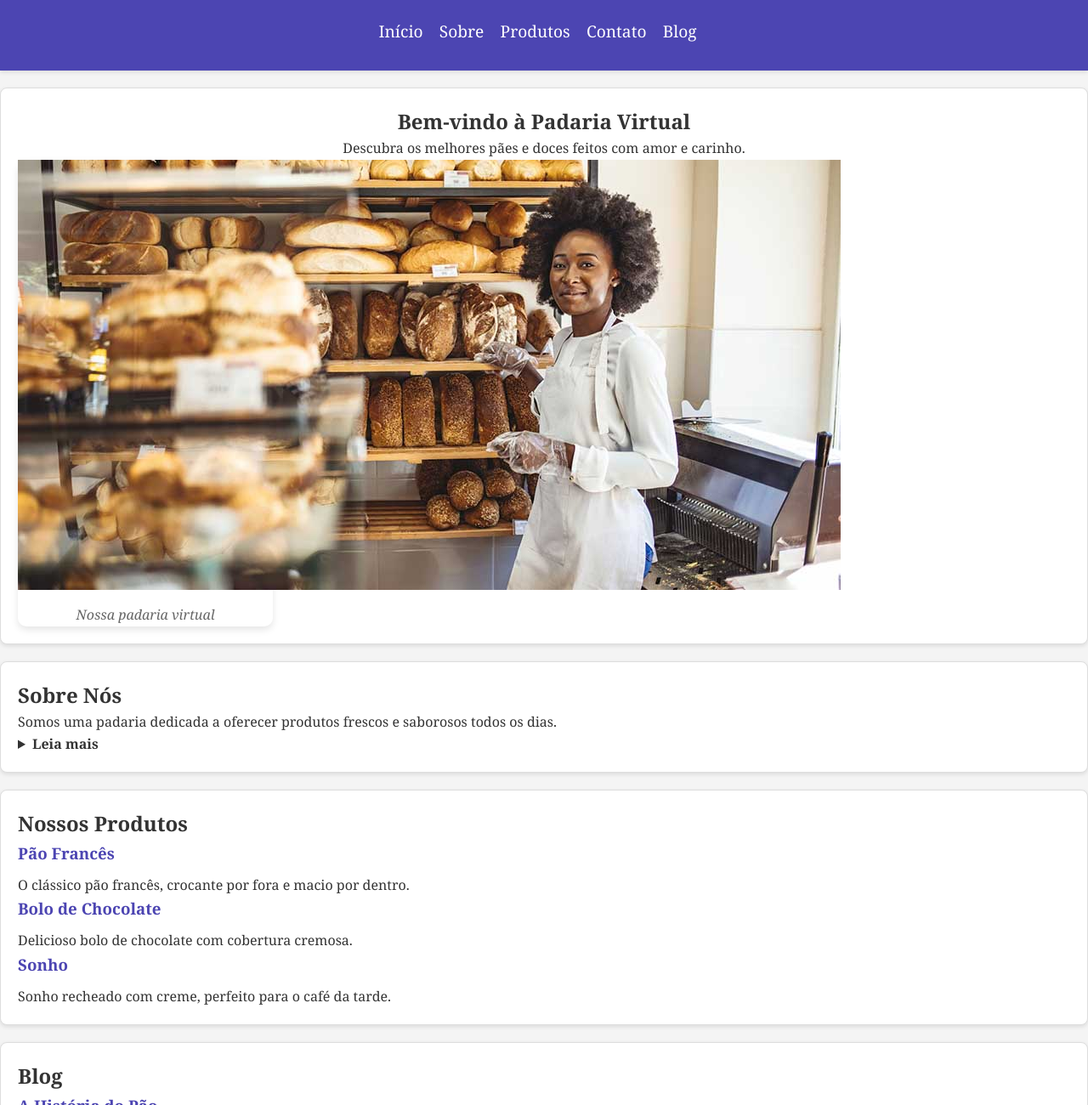
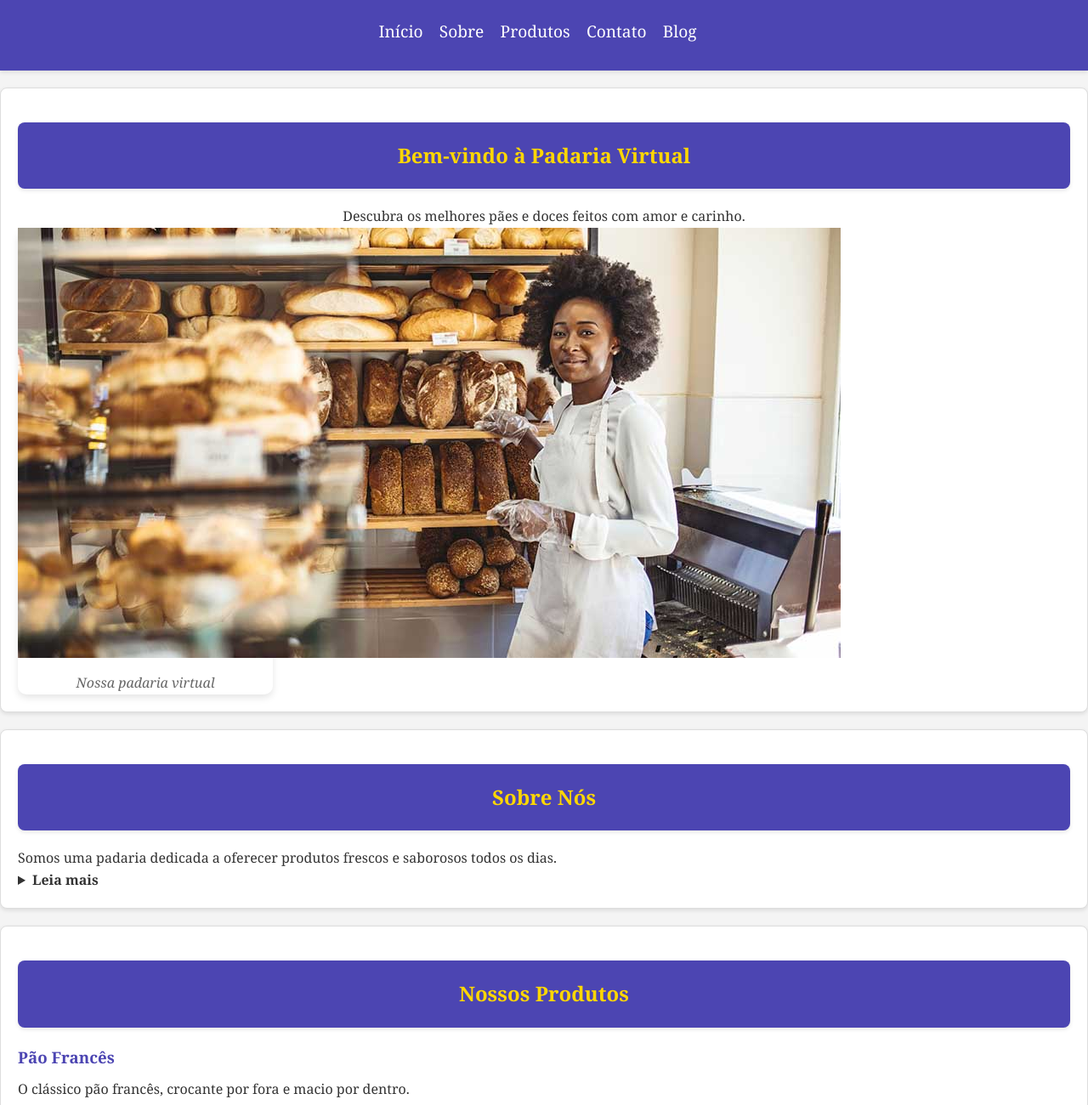
Before and after one commit to rkalbuqp/Aurian-god, a plain HTML site: page Site padaria/index.html in a window 1280 px wide. Shown: the part 100-1400 px from the top of the page at 85% size. Drawn offline with Linux system fonts and the light colour scheme.

Commit message:
agora vai

```diff
--- a/Site padaria/index.html
+++ b/Site padaria/index.html
@@ -26,7 +26,7 @@
 
     <main>
         <section id="home" class="section">
-            <h2>Bem-vindo à Padaria Virtual</h2>
+            <h2 class="dourado">Bem-vindo à Padaria Virtual</h2>
             <p>Descubra os melhores pães e doces feitos com amor e carinho.</p>
             <figure>
                 <img src="padaria.jpg" alt="Imagem da Padaria Virtual">
@@ -35,7 +35,7 @@
         </section>
 
         <section id="sobre" class="section-info">
-            <h2>Sobre Nós</h2>
+            <h2 class="dourado">Sobre Nós</h2>
             <p>Somos uma padaria dedicada a oferecer produtos frescos e saborosos todos os dias.</p>
             <details>
                 <summary>Leia mais</summary>
@@ -44,7 +44,7 @@
         </section>
 
         <section id="produtos" class="section-prod">
-            <h2>Nossos Produtos</h2>
+            <h2 class="dourado">Nossos Produtos</h2>
             <article>
                 <h3>Pão Francês</h3>
                 <p>O clássico pão francês, crocante por fora e macio por dentro.</p>
@@ -60,7 +60,7 @@
         </section>
 
         <section id="blog" class="section-blog">
-            <h2>Blog</h2>
+            <h2 class="dourado">Blog</h2>
             <article>
                 <h3>A História do Pão</h3>
                 <p class="data-de-publi">Publicado em <time datetime="2024-06-01">01 de Junho de 2024</time></p>
```
